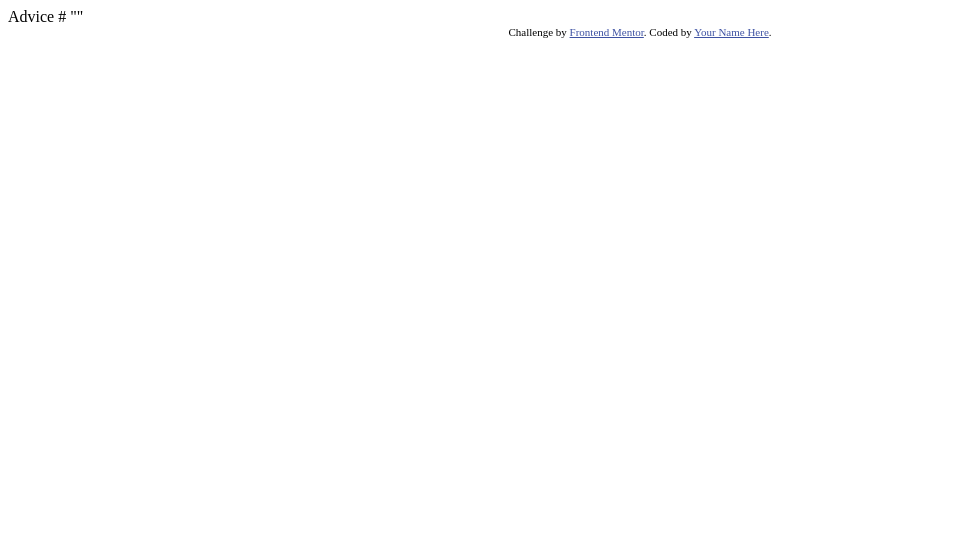
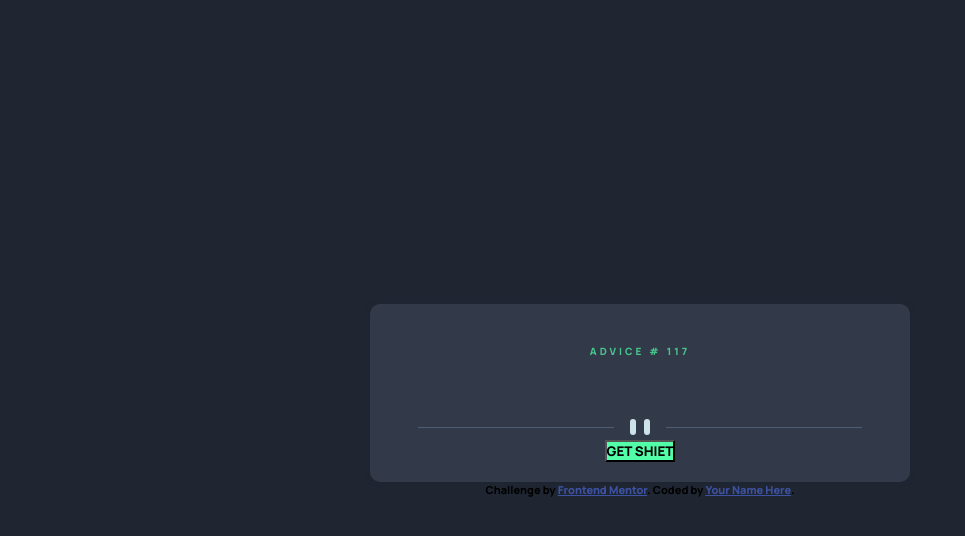
Before and after one commit to davidicabello/advice-generator-app-main, a plain HTML site: page public/index.html in a window 1280 px wide. Shown: the whole page, without its empty margins (0-965 px from the left). Drawn offline with Linux system fonts and the light colour scheme; no server answers.

Commit message:
updates and js

```diff
--- a/public/app.js
+++ b/public/app.js
@@ -0,0 +1,27 @@
+const resDiv = document.querySelector('.results');
+const resBtn = document.querySelector('#data');
+
+
+
+resBtn.addEventListener('click', () => {
+    getAdvice();
+});
+
+window.onload = () => {
+    getAdvice();
+};
+
+
+
+function getAdvice() {
+
+    fetch('	https://api.adviceslip.com/advice').then(response => {
+        return response.json();
+    }).then(adviceData => {
+        const Adviceobj = adviceData.slip;
+        resDiv.innerHTML = `<h1><i class="fa-solid fa-quote-left"></i>${Adviceobj.advice} <i class="fa-solid fa-quote-right"></i></h1>`;
+    }).catch(error => {
+        console.log(error);
+    });
+
+}
--- a/public/index.html
+++ b/public/index.html
@@ -1,28 +1,38 @@
 <!DOCTYPE html>
 <html lang="en">
+
 <head>
   <meta charset="UTF-8">
-  <meta name="viewport" content="width=device-width, initial-scale=1.0"> <!-- displays site properly based on user's device -->
-
+  <meta name="viewport" content="width=device-width, initial-scale=1.0">
+  <!-- displays site properly based on user's device -->
   <link rel="icon" type="image/png" sizes="32x32" href="./images/favicon-32x32.png">
-
+  <link rel="stylesheet" href="styles.css">
+  <script src="https://kit.fontawesome.com/6435488ffd.js" crossorigin="anonymous"></script>
   <title>Frontend Mentor | Advice generator app</title>
 
-  <!-- Feel free to remove these styles or customise in your own stylesheet 👍 -->
-  <style>
-    .attribution { font-size: 11px; text-align: center; }
-    .attribution a { color: hsl(228, 45%, 44%); }
-  </style>
+
 </head>
+
 <body>
-
-  Advice #<!-- Advice ID goes here -->
-
-  "<!-- Advice text goes here -->"
-
+  <main class="container">
+    <div class="card">
+      <div class="advice-number">
+        <p>ADVICE # 117</p>
+      </div>
+      <div class="advice-text">
+        <div class="results"></div>
+      </div>
+      <figure class="divider"><img src="images/pattern-divider-desktop.svg" alt=""></figure>
+      <button type="button" class="mainBtn" id="data">
+        GET SHIET
+      </button>
+    </div>
+  </main>
   <div class="attribution">
     Challenge by <a href="https://www.frontendmentor.io?ref=challenge" target="_blank">Frontend Mentor</a>.
     Coded by <a href="#">Your Name Here</a>.
   </div>
+  <script src="app.js"></script>
 </body>
+
 </html>
--- a/public/styles.css
+++ b/public/styles.css
@@ -0,0 +1,85 @@
+@import url('https://fonts.googleapis.com/css2?family=Manrope:wght@800&display=swap');
+
+/* - Mobile: 375px
+- Desktop: 1440px */
+/* - Font size (quote): 28px */
+:root {
+    /* ### Primary */
+    --Light-Cyan: hsl(193, 38%, 86%);
+    --Neon-Green: hsl(150, 100%, 66%);
+    /* ### Neutral */
+    --Grayish-Blue: hsl(217, 19%, 38%);
+    --Dark-Grayish-Blue: hsl(217, 19%, 24%);
+    --Dark-Blue: hsl(218, 23%, 16%);
+}
+
+* {
+    margin: 0;
+    padding: 0;
+    font-family: 'Manrope', sans-serif;
+}
+
+body {
+    display: flex;
+    flex-direction: column;
+    justify-content: center;
+    align-items: center;
+    background: var(--Dark-Blue);
+    min-height: 100vh;
+}
+
+p {
+    color: var(--Neon-Green);
+    font-size: 10px;
+    letter-spacing: 3px;
+    margin-top: 20px;
+    opacity: 0.7;
+}
+
+h1 {
+    font-size: 28px;
+    color: var(--Light-Cyan);
+}
+
+.container {
+    display: flex;
+    flex-direction: column;
+    text-align: center;
+    justify-content: center;
+    align-items: center;
+    margin: 0 auto;
+}
+
+.card {
+    display: flex;
+    flex-direction: column;
+    justify-content: center;
+    align-items: center;
+    margin: 0 auto;
+    border-radius: 10px;
+    background: var(--Dark-Grayish-Blue);
+    width: 500px;
+    padding: 20px;
+    box-shadow: 0px 0px 5px var(--Dark-Blue);
+}
+
+.advice-text {
+    padding: 30px 20px;
+}
+
+i {
+    font-size: 1rem;
+}
+
+.mainBtn {
+    background: var(--Neon-Green);
+}
+
+.attribution {
+    font-size: 11px;
+    text-align: center;
+}
+
+.attribution a {
+    color: hsl(228, 45%, 44%);
+}
```
Also changed, not shown: public/404.html (added, +33 -0 lines), firebase.json (added), 2 other files.
